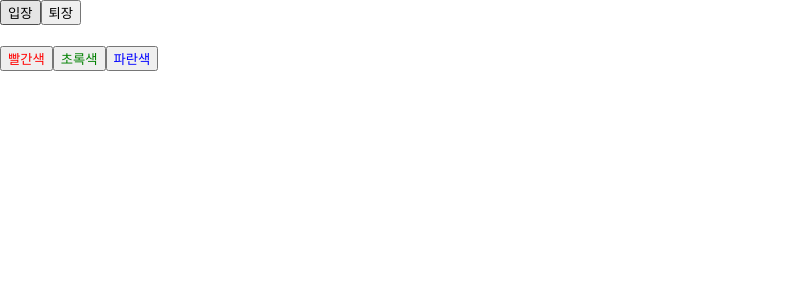
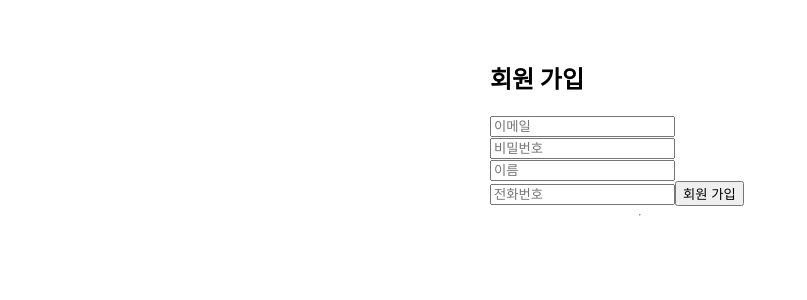
Before and after one commit to jks2024/hm-sample-react, a React (Create React App) app: page / in a window 1280 px wide. Shown: the top 300 px of the page, without its empty margins (0-807 px from the left). Built offline with nearby package versions, Linux system fonts and the light colour scheme.

Commit message:
ㄴㅇㄴㅇㄹㄴㅇㄹ

```diff
--- a/src/App.js
+++ b/src/App.js
@@ -3,11 +3,13 @@ import Sample from "./Sample";
 import Welcome from "./Welcome";
 import News from "./News";
 import Say from "./Say";
+import InputEvent from "./InputEvent";
+import SingUp from "./SignUp";
 
 function App() {
   return (
     <>
-      <Say />
+      <SingUp />
     </>
   );
 }
--- /dev/null
+++ b/src/InputEvent.js
@@ -0,0 +1,20 @@
+import { useState } from "react";
+
+const InputEvent = () => {
+  const [message, setMessage] = useState("안녕하세요");
+
+  return (
+    <>
+      <h1>이벤트 연습</h1>
+      <input
+        type="text"
+        placeholder="아무거나 입력"
+        onChange={(e) => setMessage(e.target.value)}
+        value={message}
+      />
+      <h2>입력 받은 메세지 : {message}</h2>
+    </>
+  );
+};
+
+export default InputEvent;
--- /dev/null
+++ b/src/SignUp.js
@@ -0,0 +1,65 @@
+// 이메일, 비밀번호, 이름, 전화번호를 입력 받음 (useState 관리)
+// 회원 가입 버튼을 만들고 회원 가입 버튼을 눌렀을 때 입력 받은 정보를 화면에 표시 하기
+import { useState } from "react";
+
+// 객체 스타일로 화면 꾸미기
+const container = {
+  display: "flex",
+  flexDirection: "column",
+  padding: "20px",
+  margin: "20px auto",
+  width: "300px",
+};
+
+const SingUp = () => {
+  const [email, setEmail] = useState("");
+  const [pwd, setPwd] = useState("");
+  const [name, setName] = useState("");
+  const [phone, setPhone] = useState("");
+  const [result, setResult] = useState(null);
+
+  const handleSignUp = () => {
+    setResult({ email, pwd, name, phone });
+  };
+
+  return (
+    <div style={container}>
+      <h2>회원 가입</h2>
+      <div>
+        <input
+          type="text"
+          placeholder="이메일"
+          onChange={(e) => setEmail(e.target.value)}
+        />
+        <input
+          type="password"
+          placeholder="비밀번호"
+          onChange={(e) => setPwd(e.target.value)}
+        />
+        <input
+          type="text"
+          placeholder="이름"
+          onChange={(e) => setName(e.target.value)}
+        />
+        <input
+          type="text"
+          placeholder="전화번호"
+          onChange={(e) => setPhone(e.target.value)}
+        />
+        <button onClick={handleSignUp}>회원 가입</button>
+      </div>
+      <hr />
+      {result && (
+        <div>
+          <h3>회원 정보</h3>
+          <p>이메일 : {result.email}</p>
+          <p>비밀번호 : {result.pwd}</p>
+          <p>이름 : {result.name}</p>
+          <p>전화번호 : {result.phone}</p>
+        </div>
+      )}
+    </div>
+  );
+};
+
+export default SingUp;
```
